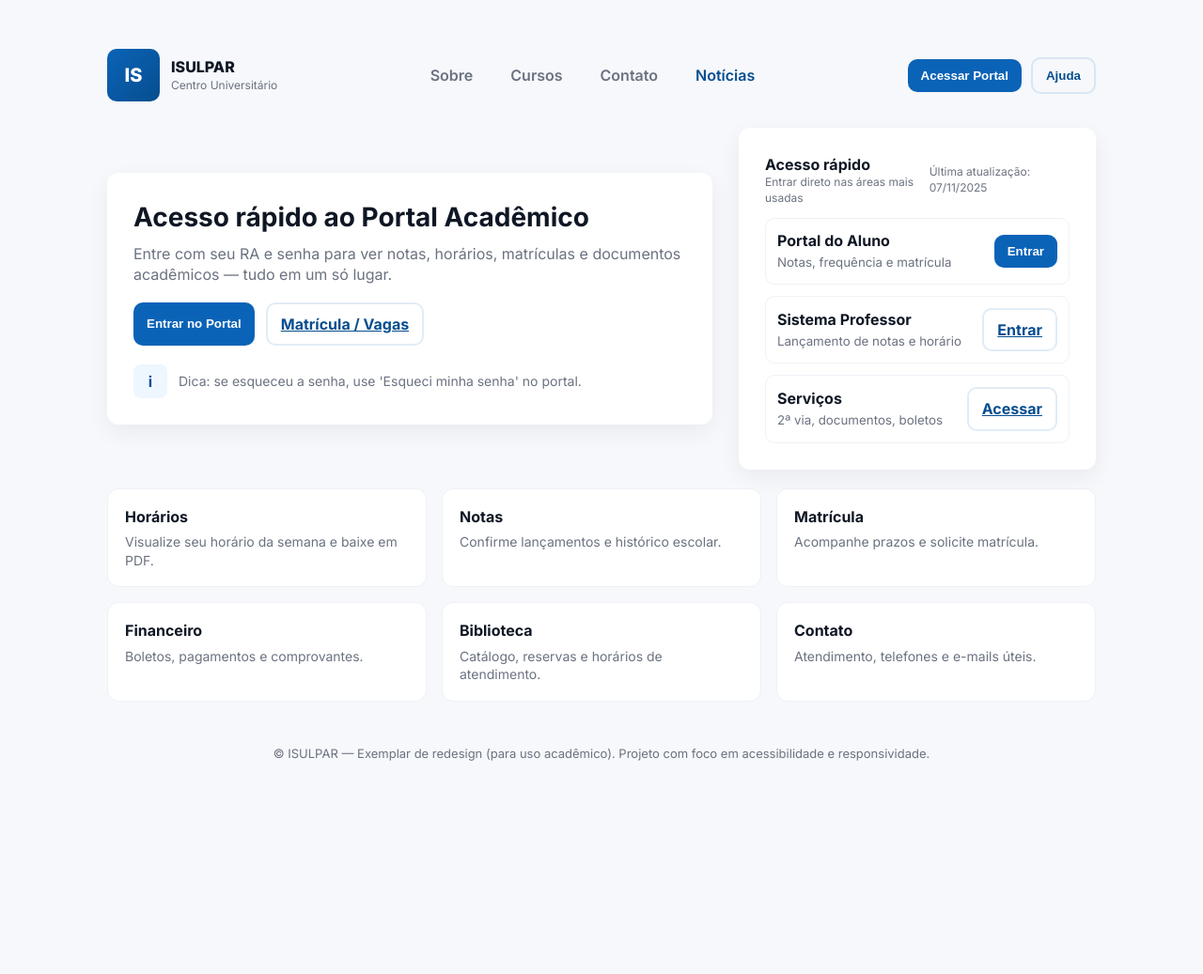
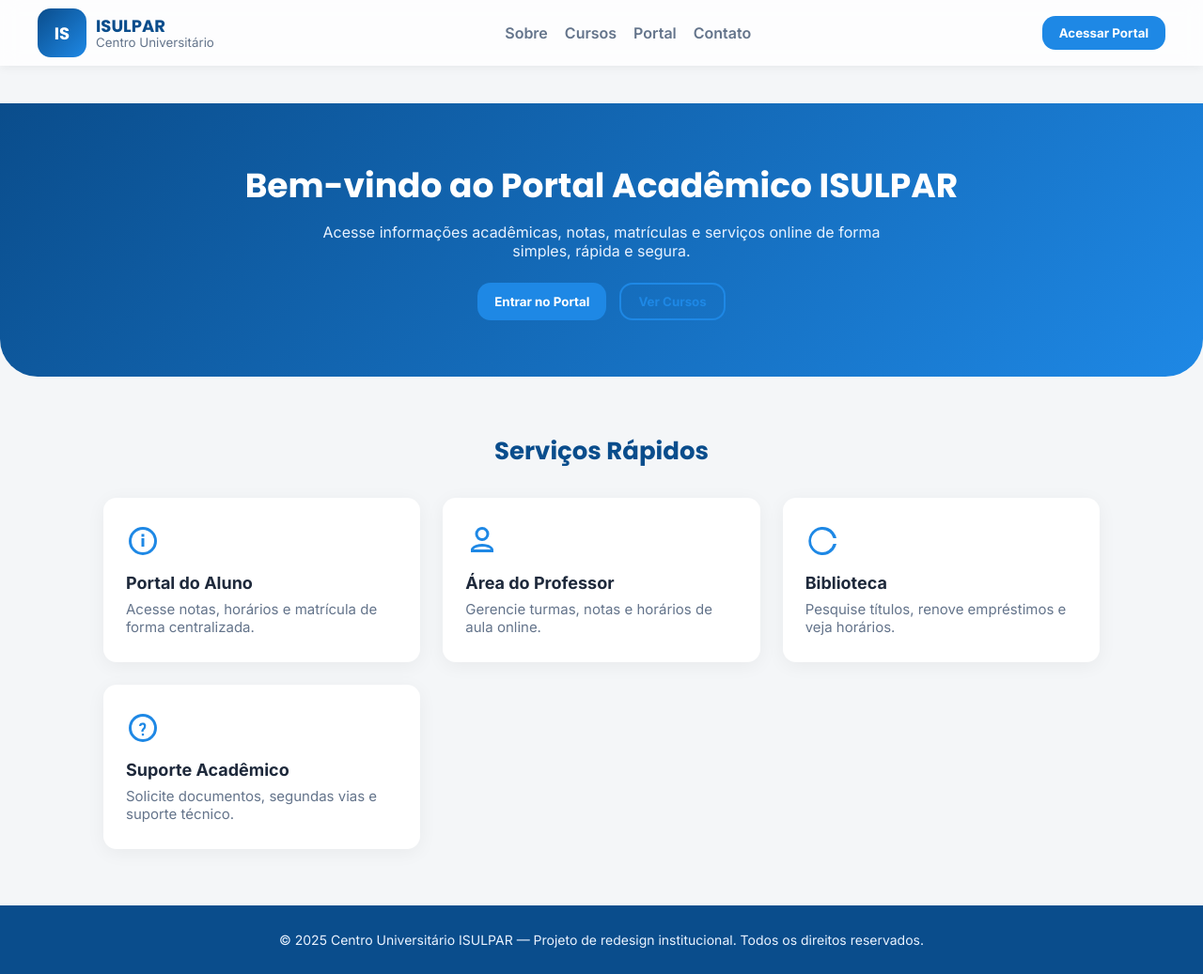
Before and after one commit to VinnePB/collegeprojects-isulpar, a plain HTML site: page portalisulpar.html in a window 1280 px wide. Shown: the whole page at 94% size. Before the commit the page ends 853 px from the top, so only its background shows below. Drawn offline with Linux system fonts and the light colour scheme.

Commit message:
Redesign portal with modern styles and layout
Updated the title and styles for a modern institutional redesign, including new color variables and layout adjustments. Enhanced header and hero section for better accessibility and user experience.

```diff
--- a/portalisulpar.html
+++ b/portalisulpar.html
@@ -3,200 +3,240 @@
 <head>
   <meta charset="utf-8" />
   <meta name="viewport" content="width=device-width,initial-scale=1" />
-  <title>Portal ISULPAR — Exemplar Redesign</title>
-  <link href="https://fonts.googleapis.com/css2?family=Inter:wght@400;600;700;800&display=swap" rel="stylesheet">
+  <title>Portal ISULPAR — Redesign Moderno Institucional</title>
+  <link href="https://fonts.googleapis.com/css2?family=Inter:wght@400;600;700;800&family=Poppins:wght@500;700&display=swap" rel="stylesheet">
   <style>
-    :root{
-      --brand-500: #0b63b7;
-      --brand-700: #064e8f;
-      --muted: #6b7280;
-      --bg: #f6f8fb;
-      --card: #ffffff;
-      --radius: 12px;
-      --gap: 18px;
-      font-family: 'Inter', system-ui, -apple-system, 'Segoe UI', Roboto, 'Helvetica Neue', Arial;
+    :root {
+      --brand-dark: #0A4D8C;
+      --brand-main: #1E88E5;
+      --brand-light: #E3F2FD;
+      --neutral-bg: #F4F6F8;
+      --text-dark: #1E293B;
+      --text-light: #64748B;
+      --radius: 14px;
+      --transition: all 0.25s ease;
+      font-family: 'Inter', sans-serif;
     }
-    *{box-sizing:border-box}
-    html,body{height:100%}
-    body{margin:0;background:var(--bg);color:#0f1724;line-height:1.4}
-
-    /* Container */
-    .container{max-width:1100px;margin:28px auto;padding:24px}
+    * { box-sizing: border-box; margin: 0; padding: 0; }
+    body {
+      background: var(--neutral-bg);
+      color: var(--text-dark);
+      overflow-x: hidden;
+    }
 
     /* Header */
-    header{display:flex;align-items:center;justify-content:space-between;gap:12px}
-    .brand{display:flex;align-items:center;gap:12px}
-    .logo{width:56px;height:56px;border-radius:10px;background:linear-gradient(135deg,var(--brand-500),var(--brand-700));display:flex;align-items:center;justify-content:center;color:white;font-weight:800;font-size:20px}
-    nav{display:flex;gap:12px;align-items:center}
-    .nav-link{padding:10px 14px;border-radius:10px;text-decoration:none;color:var(--muted);font-weight:600}
-    .nav-link.primary{background:transparent;color:var(--brand-700)}
+    header {
+      position: fixed;
+      top: 0; left: 0; right: 0;
+      height: 70px;
+      display: flex;
+      align-items: center;
+      justify-content: space-between;
+      padding: 0 40px;
+      backdrop-filter: blur(10px);
+      background: rgba(255, 255, 255, 0.8);
+      box-shadow: 0 2px 10px rgba(0,0,0,0.06);
+      z-index: 1000;
+    }
+    .brand {
+      display: flex;
+      align-items: center;
+      gap: 10px;
+    }
+    .logo {
+      width: 52px; height: 52px;
+      border-radius: var(--radius);
+      background: linear-gradient(135deg, var(--brand-dark), var(--brand-main));
+      color: #fff;
+      display: flex; align-items: center; justify-content: center;
+      font-family: 'Poppins', sans-serif;
+      font-weight: 700;
+      font-size: 18px;
+    }
+    .brand-name {
+      display: flex;
+      flex-direction: column;
+      line-height: 1.1;
+    }
+    .brand-name strong {
+      font-weight: 800;
+      font-family: 'Poppins', sans-serif;
+      font-size: 18px;
+      color: var(--brand-dark);
+    }
+    .brand-name small { color: var(--text-light); }
 
-    /* CTA */
-    .cta{display:flex;gap:10px;align-items:center}
-    .btn{display:inline-flex;align-items:center;gap:10px;padding:10px 14px;border-radius:10px;background:var(--brand-500);color:white;font-weight:700;border:0;cursor:pointer}
-    .btn.ghost{background:transparent;border:2px solid rgba(11,99,183,0.12);color:var(--brand-700);font-weight:700}
+    nav { display: flex; gap: 18px; }
+    .nav-link {
+      text-decoration: none;
+      color: var(--text-light);
+      font-weight: 600;
+      transition: var(--transition);
+    }
+    .nav-link:hover { color: var(--brand-main); }
+
+    .btn {
+      border: none;
+      border-radius: var(--radius);
+      padding: 10px 18px;
+      font-weight: 700;
+      cursor: pointer;
+      transition: var(--transition);
+      font-family: 'Inter', sans-serif;
+    }
+    .btn.primary {
+      background: var(--brand-main);
+      color: #fff;
+    }
+    .btn.primary:hover { background: var(--brand-dark); }
+    .btn.ghost {
+      background: transparent;
+      border: 2px solid var(--brand-main);
+      color: var(--brand-main);
+    }
+    .btn.ghost:hover { background: var(--brand-light); }
 
     /* Hero */
-    .hero{display:grid;grid-template-columns:1fr 380px;gap:28px;margin-top:28px;align-items:center}
-    .hero-card{background:var(--card);border-radius:var(--radius);padding:28px;box-shadow:0 8px 24px rgba(12,24,48,0.06)}
-    h1{margin:0 0 8px;font-size:28px}
-    p.lead{margin:0;color:var(--muted)}
+    .hero {
+      margin-top: 110px;
+      display: flex;
+      flex-direction: column;
+      align-items: center;
+      text-align: center;
+      padding: 60px 20px;
+      background: linear-gradient(135deg, var(--brand-dark), var(--brand-main));
+      color: white;
+      border-radius: 0 0 40px 40px;
+    }
+    .hero h1 {
+      font-size: 36px;
+      font-family: 'Poppins', sans-serif;
+      margin-bottom: 12px;
+    }
+    .hero p {
+      max-width: 600px;
+      color: #e8f2ff;
+      font-size: 16px;
+      margin-bottom: 24px;
+    }
+    .hero .btns { display: flex; gap: 14px; flex-wrap: wrap; justify-content: center; }
 
-    .quick-access{display:flex;flex-direction:column;gap:12px}
-    .portal-card{display:flex;align-items:center;justify-content:space-between;padding:12px;border-radius:10px;border:1px solid #eef2f6}
-    .portal-card h3{margin:0;font-size:16px}
-    .portal-card small{color:var(--muted)}
-
-    /* Grid / features */
-    .features{display:grid;grid-template-columns:repeat(3,1fr);gap:16px;margin-top:20px}
-    .feature{background:var(--card);padding:18px;border-radius:12px;border:1px solid #eef2f6}
-    .feature h4{margin:0 0 6px}
-    .feature p{margin:0;color:var(--muted);font-size:14px}
+    /* Cards Section */
+    .section {
+      max-width: 1100px;
+      margin: 60px auto;
+      padding: 0 20px;
+    }
+    .section h2 {
+      font-family: 'Poppins', sans-serif;
+      font-weight: 700;
+      text-align: center;
+      font-size: 26px;
+      color: var(--brand-dark);
+      margin-bottom: 30px;
+    }
+    .cards {
+      display: grid;
+      grid-template-columns: repeat(auto-fit, minmax(250px, 1fr));
+      gap: 24px;
+    }
+    .card {
+      background: #fff;
+      border-radius: var(--radius);
+      padding: 28px 24px;
+      box-shadow: 0 4px 20px rgba(0,0,0,0.05);
+      transition: var(--transition);
+    }
+    .card:hover { transform: translateY(-4px); box-shadow: 0 6px 24px rgba(0,0,0,0.08); }
+    .card svg {
+      width: 36px; height: 36px;
+      fill: var(--brand-main);
+      margin-bottom: 12px;
+    }
+    .card h3 { font-size: 18px; margin-bottom: 8px; font-weight: 700; }
+    .card p { color: var(--text-light); font-size: 15px; }
 
     /* Footer */
-    footer{margin-top:28px;padding:18px;border-radius:12px;background:transparent;text-align:center;color:var(--muted)}
-
-    /* Responsive */
-    @media (max-width:900px){
-      .hero{grid-template-columns:1fr;}
-      .features{grid-template-columns:repeat(2,1fr)}
-    }
-    @media (max-width:520px){
-      header{flex-direction:column;align-items:flex-start}
-      nav{width:100%;overflow:auto}
-      .features{grid-template-columns:1fr}
-      .btn{padding:8px 10px}
+    footer {
+      background: var(--brand-dark);
+      color: #eaf3ff;
+      text-align: center;
+      padding: 28px 10px;
+      font-size: 14px;
+      margin-top: 60px;
     }
 
-    /* Accessibility helpers */
-    .sr-only{position:absolute;left:-10000px}
+    @media (max-width: 600px) {
+      header { padding: 0 16px; }
+      nav { display: none; }
+      .hero h1 { font-size: 28px; }
+    }
   </style>
 </head>
 <body>
-  <div class="container" role="main">
   <header>
     <div class="brand">
       <div class="logo">IS</div>
-        <div>
-          <div style="font-weight:800">ISULPAR</div>
-          <div style="font-size:12px;color:var(--muted)">Centro Universitário</div>
+      <div class="brand-name">
+        <strong>ISULPAR</strong>
+        <small>Centro Universitário</small>
       </div>
     </div>
-
-      <nav aria-label="Menu principal">
-        <a class="nav-link" href="#sobre">Sobre</a>
-        <a class="nav-link" href="#cursos">Cursos</a>
-        <a class="nav-link" href="#contato">Contato</a>
-        <a class="nav-link primary" href="#noticias">Notícias</a>
+    <nav>
+      <a href="#sobre" class="nav-link">Sobre</a>
+      <a href="#cursos" class="nav-link">Cursos</a>
+      <a href="#portal" class="nav-link">Portal</a>
+      <a href="#contato" class="nav-link">Contato</a>
     </nav>
-
-      <div class="cta">
-        <button class="btn" id="open-portal" title="Acessar portal acadêmico">Acessar Portal</button>
-        <button class="btn ghost" id="btn-help" aria-label="Ajuda">Ajuda</button>
-      </div>
+    <button class="btn primary" onclick="openPortal()">Acessar Portal</button>
   </header>
 
-    <section class="hero" aria-labelledby="hero-heading">
-      <div class="hero-card" style="min-height:180px">
-        <h1 id="hero-heading">Acesso rápido ao Portal Acadêmico</h1>
-        <p class="lead">Entre com seu RA e senha para ver notas, horários, matrículas e documentos acadêmicos — tudo em um só lugar.</p>
-
-        <div style="margin-top:18px;display:flex;gap:12px;flex-wrap:wrap">
-          <button class="btn" onclick="openPortal()">Entrar no Portal</button>
-          <a class="btn ghost" href="#matricula">Matrícula / Vagas</a>
+  <section class="hero">
+    <h1>Bem-vindo ao Portal Acadêmico ISULPAR</h1>
+    <p>Acesse informações acadêmicas, notas, matrículas e serviços online de forma simples, rápida e segura.</p>
+    <div class="btns">
+      <button class="btn primary" onclick="openPortal()">Entrar no Portal</button>
+      <button class="btn ghost" onclick="scrollToSection('cursos')">Ver Cursos</button>
     </div>
-
-        <div style="margin-top:20px;display:flex;gap:12px;align-items:center">
-          <div style="width:36px;height:36px;border-radius:8px;background:#eef6ff;display:flex;align-items:center;justify-content:center;font-weight:700;color:var(--brand-700)">i</div>
-          <div style="font-size:14px;color:var(--muted)">Dica: se esqueceu a senha, use 'Esqueci minha senha' no portal.</div>
-        </div>
-      </div>
-
-      <aside style="position:relative">
-        <div class="hero-card quick-access" aria-label="Acesso rápido">
-          <div style="display:flex;align-items:center;justify-content:space-between">
-            <div>
-              <strong>Acesso rápido</strong>
-              <div style="font-size:12px;color:var(--muted)">Entrar direto nas áreas mais usadas</div>
-            </div>
-            <div style="font-size:12px;color:var(--muted)">Última atualização: 07/11/2025</div>
-          </div>
-
-          <div class="portal-card" role="group" aria-label="Acesso aluno">
-            <div>
-              <h3>Portal do Aluno</h3>
-              <small>Notas, frequência e matrícula</small>
-            </div>
-            <button class="btn" onclick="openPortal()">Entrar</button>
-          </div>
-
-          <div class="portal-card">
-            <div>
-              <h3>Sistema Professor</h3>
-              <small>Lançamento de notas e horário</small>
-            </div>
-            <a class="btn ghost" href="#">Entrar</a>
-          </div>
-
-          <div class="portal-card">
-            <div>
-              <h3>Serviços</h3>
-              <small>2ª via, documentos, boletos</small>
-            </div>
-            <a class="btn ghost" href="#">Acessar</a>
-          </div>
-        </div>
-      </aside>
   </section>
 
-    <section class="features" aria-label="Principais atalhos">
-      <div class="feature">
-        <h4>Horários</h4>
-        <p>Visualize seu horário da semana e baixe em PDF.</p>
+  <section class="section" id="servicos">
+    <h2>Serviços Rápidos</h2>
+    <div class="cards">
+      <div class="card">
+        <svg xmlns="http://www.w3.org/2000/svg" viewBox="0 0 24 24"><path d="M12 2a10 10 0 1 0 10 10A10.01142 10.01142 0 0 0 12 2Zm0 18a8 8 0 1 1 8-8A8.00917 8.00917 0 0 1 12 20Z"/><path d="M11 10h2v6h-2zM11 7h2v2h-2z"/></svg>
+        <h3>Portal do Aluno</h3>
+        <p>Acesse notas, horários e matrícula de forma centralizada.</p>
       </div>
-      <div class="feature">
-        <h4>Notas</h4>
-        <p>Confirme lançamentos e histórico escolar.</p>
+      <div class="card">
+        <svg xmlns="http://www.w3.org/2000/svg" viewBox="0 0 24 24"><path d="M12 12a5 5 0 1 0-5-5 5.00588 5.00588 0 0 0 5 5Zm0-8a3 3 0 1 1-3 3 3.00328 3.00328 0 0 1 3-3ZM12 14c-5.33 0-8 2.67-8 4v2h16v-2C20 16.67 17.33 14 12 14Zm-6 4c.22-.72 2.07-2 6-2s5.78 1.28 6 2Z"/></svg>
+        <h3>Área do Professor</h3>
+        <p>Gerencie turmas, notas e horários de aula online.</p>
       </div>
-      <div class="feature">
-        <h4>Matrícula</h4>
-        <p>Acompanhe prazos e solicite matrícula.</p>
+      <div class="card">
+        <svg xmlns="http://www.w3.org/2000/svg" viewBox="0 0 24 24"><path d="M12 4a8 8 0 0 1 7.75 6H22a10 10 0 1 0 0 4h-2.25A8 8 0 1 1 12 4Z"/></svg>
+        <h3>Biblioteca</h3>
+        <p>Pesquise títulos, renove empréstimos e veja horários.</p>
       </div>
-      <div class="feature">
-        <h4>Financeiro</h4>
-        <p>Boletos, pagamentos e comprovantes.</p>
+      <div class="card">
+        <svg xmlns="http://www.w3.org/2000/svg" viewBox="0 0 24 24"><path d="M12 22A10 10 0 1 1 22 12 10.01142 10.01142 0 0 1 12 22Zm0-18a8 8 0 1 0 8 8A8.00917 8.00917 0 0 0 12 4Zm.75 13.5h-1.5v-1.5h1.5Zm1.31-7.81a2.347 2.347 0 0 0-.56-.86 1.909 1.909 0 0 0-.75-.44 3.28 3.28 0 0 0-.9-.12 2.51 2.51 0 0 0-1.81.63 2.376 2.376 0 0 0-.68 1.77h1.5a.935.935 0 0 1 .3-.69 1.02 1.02 0 0 1 .69-.23.84.84 0 0 1 .66.25.871.871 0 0 1 .24.64 1.352 1.352 0 0 1-.17.71 4.347 4.347 0 0 1-.58.84 5.765 5.765 0 0 0-.82 1.07 2.687 2.687 0 0 0-.25 1.09v.34h1.5v-.28a1.263 1.263 0 0 1 .21-.78 4.187 4.187 0 0 1 .59-.7 4.188 4.188 0 0 0 .63-.84 2.347 2.347 0 0 0 .26-1.12A2.019 2.019 0 0 0 14.06 9.69Z"/></svg>
+        <h3>Suporte Acadêmico</h3>
+        <p>Solicite documentos, segundas vias e suporte técnico.</p>
       </div>
-      <div class="feature">
-        <h4>Biblioteca</h4>
-        <p>Catálogo, reservas e horários de atendimento.</p>
-      </div>
-      <div class="feature">
-        <h4>Contato</h4>
-        <p>Atendimento, telefones e e-mails úteis.</p>
     </div>
   </section>
 
   <footer>
-      <div style="font-size:13px">© ISULPAR — Exemplar de redesign (para uso acadêmico). Projeto com foco em acessibilidade e responsividade.</div>
+    © 2025 Centro Universitário ISULPAR — Projeto de redesign institucional. Todos os direitos reservados.
   </footer>
-  </div>
 
   <script>
     function openPortal(){
-      // Demo: abre em nova aba o sistema real. Aqui usamos um placeholder.
-      window.open('https://portal.isulpar.edu.br/','_blank');
+      window.open('https://portal.isulpar.edu.br/', '_blank');
     }
-
-    // Keyboard accessibility: Enter on focused portal button
-    document.getElementById('open-portal').addEventListener('keyup', function(e){ if(e.key === 'Enter'){ openPortal(); } });
-
-    // Simple mobile detection to adapt wording (exemplo)
-    (function(){
-      const isMobile = /Mobi|Android|iPhone/i.test(navigator.userAgent);
-      if(isMobile){
-        document.getElementById('open-portal').textContent = 'Entrar (mobile)';
+    function scrollToSection(id){
+      document.getElementById(id)?.scrollIntoView({behavior:'smooth'});
     }
-    })();
   </script>
 </body>
 </html>
```
Lines whose indentation alone changed are shown as unchanged.
